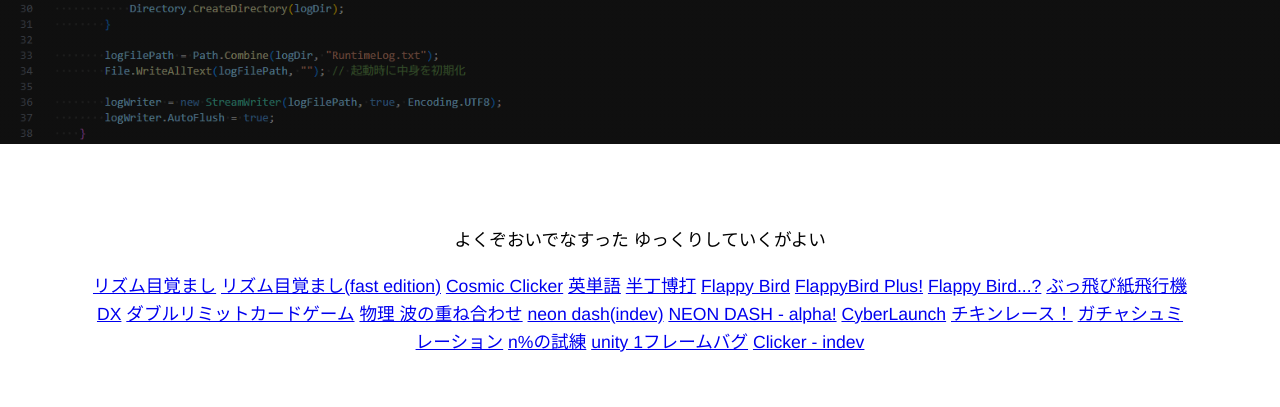
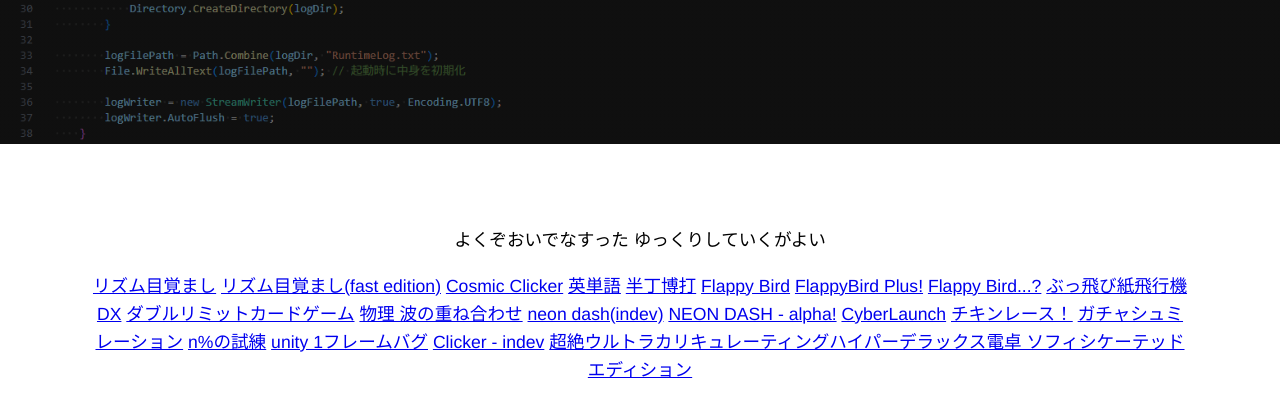
Before and after one commit to arufo-E217/top, a plain HTML site: page index.html in a window 1280 px wide. Shown: the part 393-800 px from the top of the page. Drawn offline with Linux system fonts and the light colour scheme.

Commit message:
Update index.html

```diff
--- a/index.html
+++ b/index.html
@@ -51,6 +51,7 @@
                 <a href="nPercentChallenge" class="introText">n%の試練</a>
                 <a href="OneFrame.html" class="introText">unity 1フレームバグ</a>
                 <a href="ClickerIndev.html" class="introText">Clicker - indev</a>
+                <a href="hyperCalculator.html" class="introText">超絶ウルトラカリキュレーティングハイパーデラックス電卓 ソフィシケーテッドエディション</a>
             </article>
         </div>
     </main>
```
